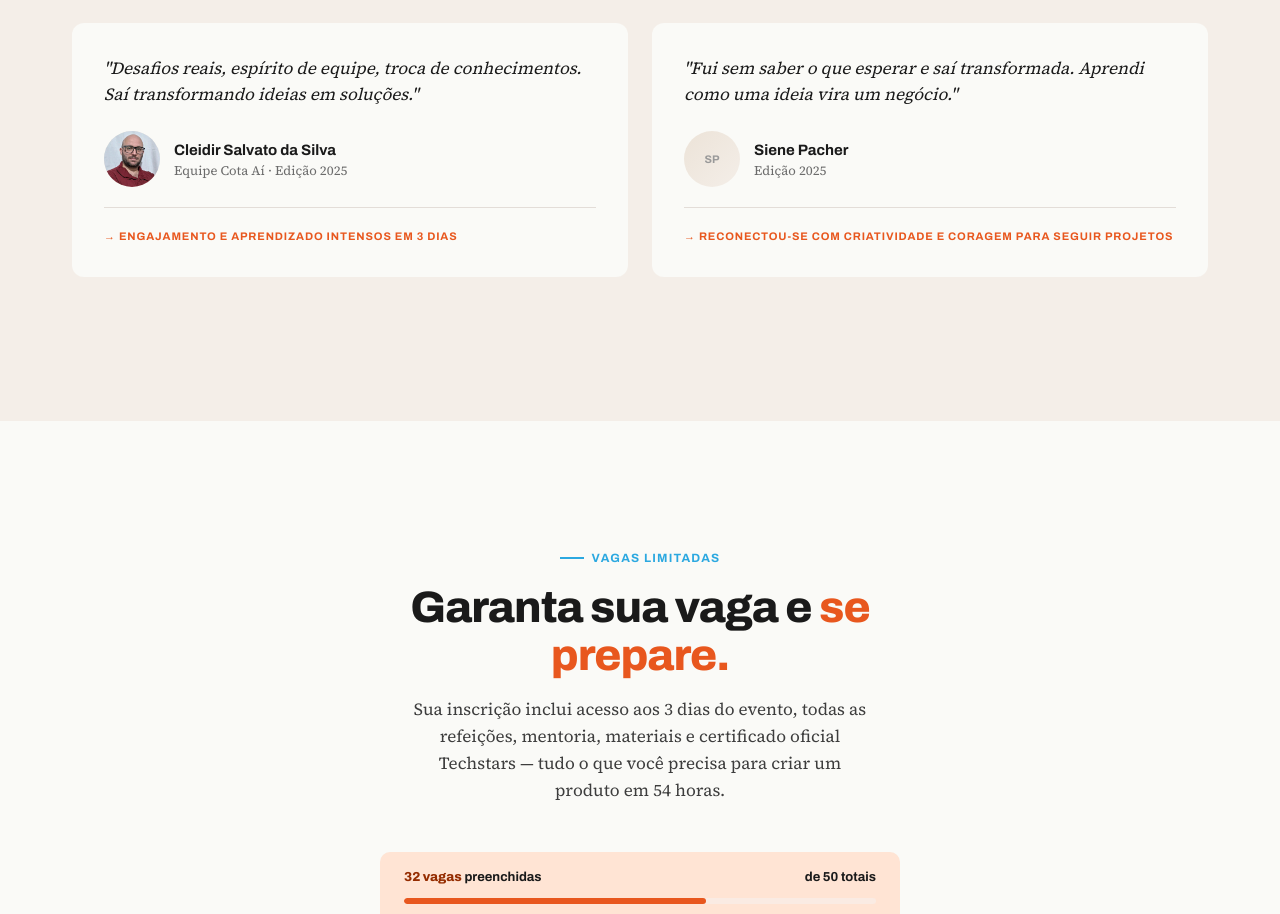
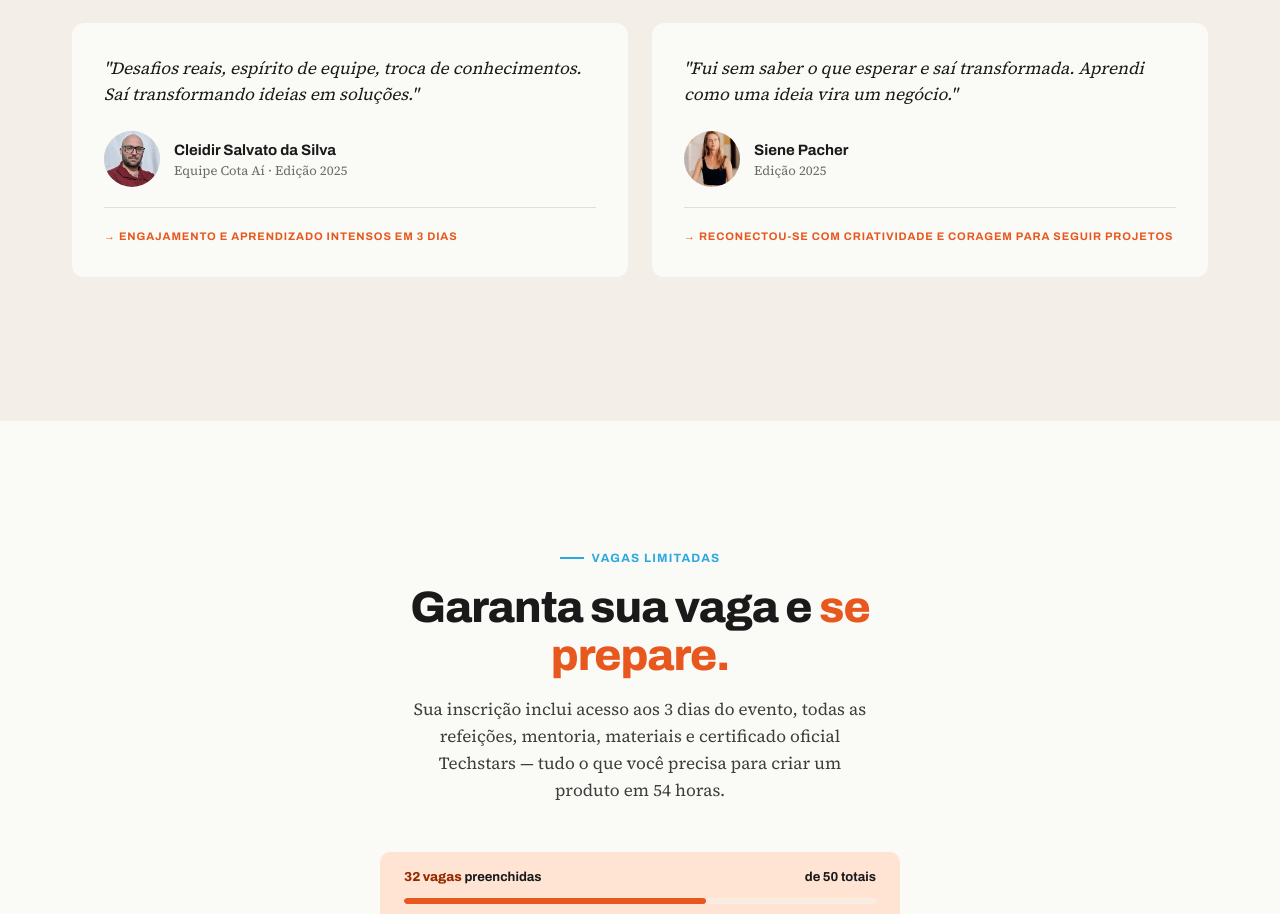
Before and after one commit to mdalmarco/sw2026, a React (Vite) app: page / in a window 1280 px wide. Shown: the part 10940-11854 px from the top of the page. Built offline with nearby package versions, Linux system fonts and the light colour scheme.

Commit message:
feat: link Siene Pacher photo in testimonial card

```diff
--- a/src/data/content.ts
+++ b/src/data/content.ts
@@ -252,7 +252,7 @@ export const TESTIMONIALS = [
     quote: 'Fui sem saber o que esperar e saí transformada. Aprendi como uma ideia vira um negócio.',
     name: 'Siene Pacher',
     role: 'Edição 2025',
-    photo: null, // TODO: adicionar foto da Siene quando disponível
+    photo: '/images/Siene_Pacher.png',
     result: 'Reconectou-se com criatividade e coragem para seguir projetos',
   },
 ];
```
